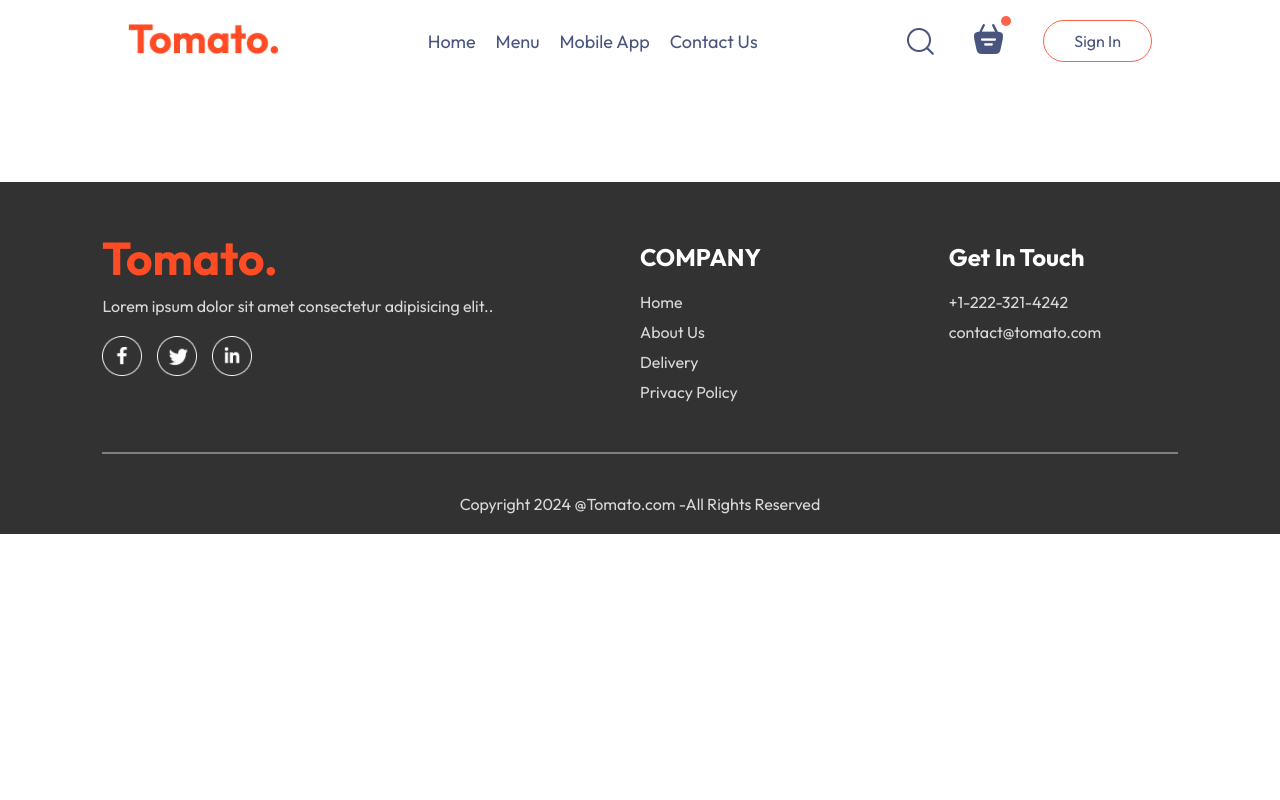
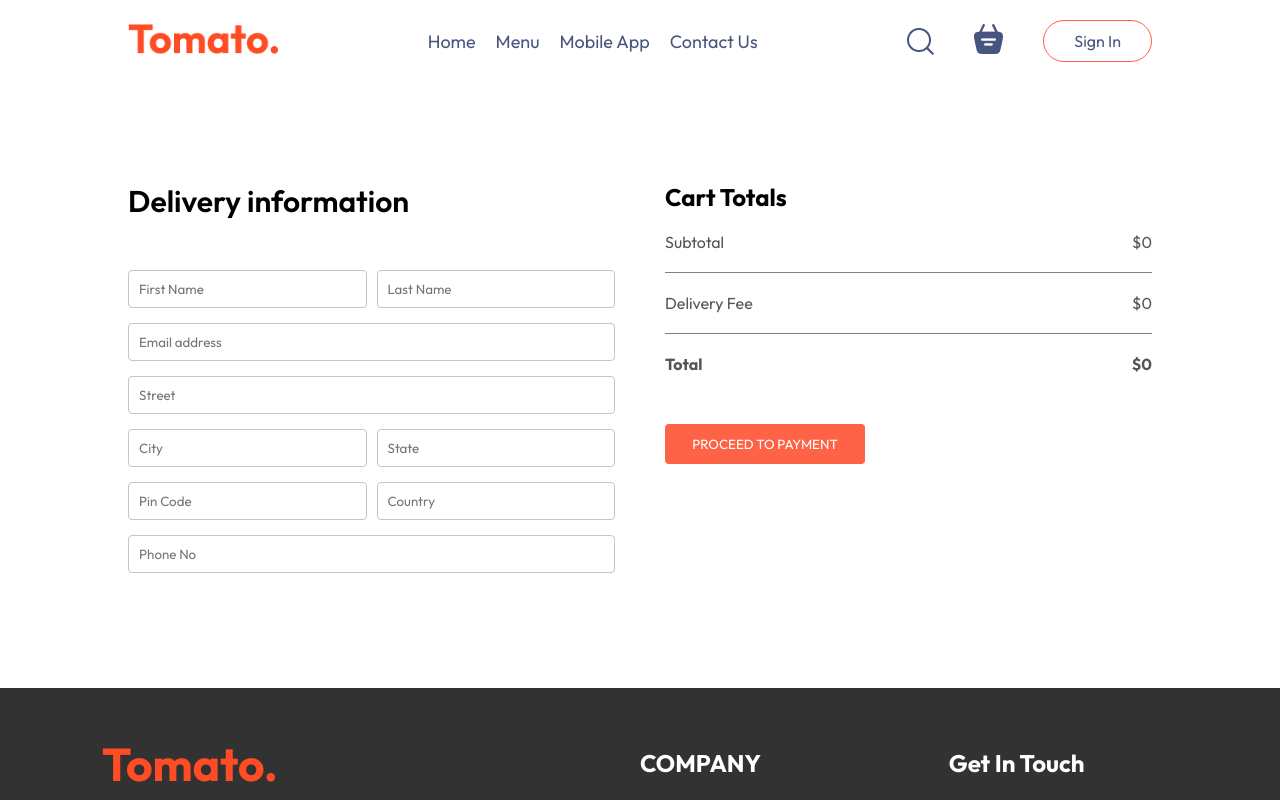
Before and after one commit to VanshikaYadvendu/Giftify, a React (Vite) app in the folder frontend/: page /order in a window 1280 px wide. Shown: the top 800 px of the page. Built offline with nearby package versions, Linux system fonts and the light colour scheme.

Commit message:
Place order page created

```diff
--- a/frontend/src/App.jsx
+++ b/frontend/src/App.jsx
@@ -3,24 +3,23 @@
 import { Route, Routes } from "react-router-dom";
 import Home from "./pages/Home/Home";
 import Cart from "./pages/Cart/Cart";
-import placeOrder from "./pages/PlaceOrder/placeOrder";
+import PlaceOrder from "./pages/PlaceOrder/PlaceOrder"; // ✅ Correct import
 import Footer from "./components/Footer/Footer";
 import LoginPopup from "./components/LoginPopup/LoginPopup";
 
 const App = () => {
-
-const [showLogin,setShowLogin] = useState(false)
+  const [showLogin, setShowLogin] = useState(false);
 
   return (
     <>
-    {showLogin ? <LoginPopup setShowLogin={setShowLogin}/> : <></>}
+      {showLogin ? <LoginPopup setShowLogin={setShowLogin}/> : null}
       <div className="app">
         <Navbar setShowLogin={setShowLogin} />
         <Routes>
-          <Route path="/" element={<Home />} />
-          <Route path="/cart" element={<Cart />} />
-          <Route path="/order" element={<placeOrder />} />
-        </Routes>
+  <Route path="/" element={<Home />} />
+  <Route path="/cart" element={<Cart />} />
+  <Route path="/order" element={<PlaceOrder />} />
+</Routes>
       </div>
       <Footer />
     </>
--- a/frontend/src/components/Navbar/Navbar.jsx
+++ b/frontend/src/components/Navbar/Navbar.jsx
@@ -1,10 +1,12 @@
-import React, { useState } from 'react';
+import React, { useContext, useState } from 'react';
 import './Navbar.css';
 import { assets } from '../../assets/assets';
 import { Link } from 'react-router-dom';
+import { StoreContext } from '../../context/StoreContext';
 
 const Navbar = ({setShowLogin}) => {
   const [menu, setMenu] = useState('');
+  const{getTotalCartAmount} = useContext(StoreContext);
   return (
     <div className="navbar">
       <Link to="/"><img src={assets.logo} className="logo" alt="Logo" /></Link>
@@ -30,7 +32,7 @@
           <Link to="/cart">
             <img src={assets.basket_icon} alt="" />
           </Link>
-          <div className="dot"></div>
+          <div className={getTotalCartAmount()===0?"":"dot"}></div>
         </div>
         <button onClick={() => setShowLogin(true)}>Sign In</button>
       </div>
--- a/frontend/src/context/StoreContext.jsx
+++ b/frontend/src/context/StoreContext.jsx
@@ -27,7 +27,7 @@
             }
 
         }
-        return totalAmount
+        return totalAmount;
     }
 
 
--- a/frontend/src/pages/Cart/Cart.jsx
+++ b/frontend/src/pages/Cart/Cart.jsx
@@ -2,12 +2,14 @@
 import React from 'react'
 import './cart.css'
 import {useContext} from 'react'
-// import { assets } from '../../assets/assets'
+ import { assets } from '../../assets/assets'
 import { StoreContext } from '../../context/StoreContext'
+import { useNavigate } from 'react-router-dom'
 const Cart = () => {
 
   const {cartItems, food_list, removeFromCart, getTotalCartAmount }= useContext(StoreContext)
 
+  const navigate = useNavigate();
 
   return (
     <div className='cart'>
@@ -25,7 +27,7 @@
         {food_list.map((item,index)=>{
             if(cartItems[item.id]>0){
               return(
-                <div>
+                <div key={item.id}>
                   <div className="cart-items-title cart-items-item">
                   <img src={item.image} alt={item.name} className="cart-item-image" />
 
@@ -49,19 +51,19 @@
           <div>
             <div className="cart-total-details">
               <p>Subtotal</p>
-              <p>{getTotalCartAmount()}</p>
+              <p>${getTotalCartAmount()}</p>
             </div>
             <div className="cart-total-details">
               <p>Delivery Fee</p>
-              <p>{2}</p>
+              <p>${getTotalCartAmount()===0?0:2}</p>
             </div>
             <div className="cart-total-details">
               <b>Total</b>
-              <b>{getTotalCartAmount()+2}</b>
+              <b>${getTotalCartAmount()===0?getTotalCartAmount():getTotalCartAmount()+2}</b>
             </div>
 
           </div>
-          <button>PROCEED TO CHECKOUT</button>
+          <button onClick={()=>navigate('/order')}>PROCEED TO CHECKOUT</button>
         </div>
         <div className="cart-promocode">
           <div>
--- a/frontend/src/pages/PlaceOrder/order.css
+++ b/frontend/src/pages/PlaceOrder/order.css
@@ -0,0 +1,46 @@
+.place-order{
+    display: flex;
+    align-items: start;
+    justify-content: space-between;
+    gap: 50px;
+    margin-top: 100px;
+}
+
+.place-order-left{
+    width: 100%;
+    max-width: max(30%,500px);
+}
+
+.place-order-left .title{
+    font-size: 30px;
+    font-weight: 600;
+    margin-bottom: 50px;
+}
+
+.place-order-left input{
+    margin-bottom: 15px;
+    width: 100%;
+    padding: 10px;
+    border: 1px solid #c5c5c5;
+    border-radius: 4px;
+    outline-color: tomato;
+}
+
+.place-order-left .multi-fields{
+    display: flex;
+    gap: 10px;
+}
+.place-order-right{
+    width: 100%;
+    max-width: max(40%,500px);
+}
+.place-order-right hr{
+    width: 100%;
+    height: 1px;
+    margin: 20px 0;
+    background-color: gray;
+    border: none;
+}
+.place-order .cart-total button{
+    margin-top: 30px;
+}
--- a/frontend/src/pages/PlaceOrder/placeOrder.jsx
+++ b/frontend/src/pages/PlaceOrder/placeOrder.jsx
@@ -1,9 +1,55 @@
-import React from 'react'
+import React, { useContext } from 'react'
 import './order.css'
-const placeOrder = () => {
+import { StoreContext } from '../../context/StoreContext'
+const PlaceOrder = () => {
+
+const {getTotalCartAmount} = useContext(StoreContext)
+
   return (
-    <div>placeOrder</div>
+    <form className='place-order'>
+      <div className="place-order-left">
+      <p className="title">Delivery information</p>
+      <div className="multi-fields">
+        <input type="text" placeholder='First Name' />
+        <input type="text" placeholder='Last Name' />
+      </div>
+      <input type="email" placeholder='Email address'/>
+      <input type="text" placeholder='Street'/>
+      <div className="multi-fields">
+        <input type="text" placeholder='City' />
+        <input type="text" placeholder='State' />
+      </div>
+      <div className="multi-fields">
+        <input type="text" placeholder='Pin Code' />
+        <input type="text" placeholder='Country' />
+      </div>
+      <input type="text" placeholder='Phone No'/>
+      </div>
+      <div className="place-order-right">
+      <div className="cart-total">
+          <h2>Cart Totals</h2>
+          <div>
+            <div className="cart-total-details">
+              <p>Subtotal</p>
+              <p>${getTotalCartAmount()}</p>
+            </div>
+            <hr />
+            <div className="cart-total-details">
+              <p>Delivery Fee</p>
+              <p>${getTotalCartAmount()===0?0:2}</p>
+            </div>
+            <hr />
+            <div className="cart-total-details">
+              <b>Total</b>
+              <b>${getTotalCartAmount()===0?getTotalCartAmount():getTotalCartAmount()+2}</b>
+            </div>
+
+          </div>
+          <button>PROCEED TO PAYMENT</button>
+        </div>
+      </div>
+    </form>
   )
 }
 
-export default placeOrder
+export default PlaceOrder;
```
